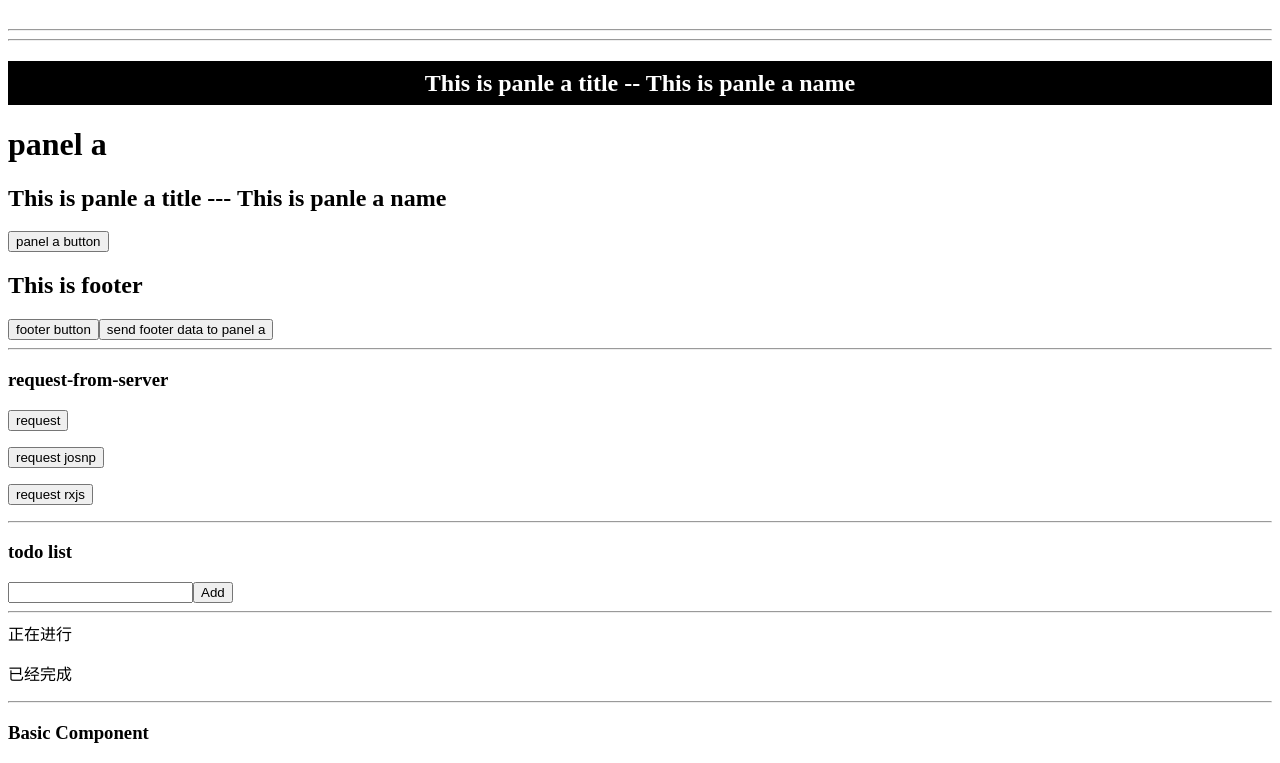
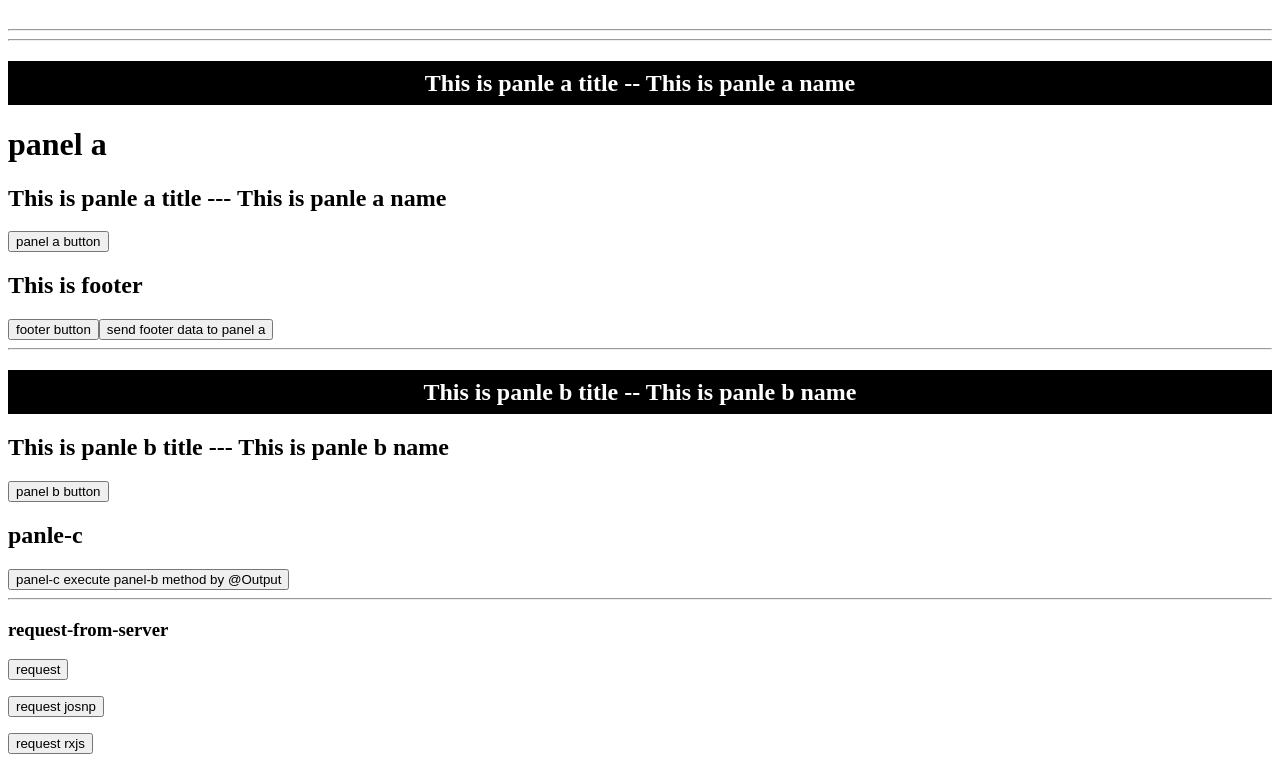
Before and after one commit to sillyhatxu/learning-angular, an Angular app: page / in a window 1280 px wide. Shown: the part 427-1190 px from the top of the page. Built offline with nearby package versions, Linux system fonts and the light colour scheme.

Commit message:
使用Output EventEmitter 父子组件传值，方法调用

```diff
--- a/src/app/app.component.html
+++ b/src/app/app.component.html
@@ -13,6 +13,8 @@
 <hr>
 <app-panle-a></app-panle-a>
 <hr>
+<app-panle-b></app-panle-b>
+<hr>
 <app-request-from-server></app-request-from-server>
 <hr>
 <app-demo-todo-list></app-demo-todo-list>
--- a/src/app/components/panle-b/panle-b.component.html
+++ b/src/app/components/panle-b/panle-b.component.html
@@ -1 +1,9 @@
-<p>panle-b works!</p>
+<app-header [title]="title" [name]="name"></app-header>
+<h2>{{ title }} --- {{ name }}</h2>
+<button (click)="requestData()">panel b button</button>
+<ul>
+    <li *ngFor="let item of items; let i = index;">
+        {{item.word}}
+    </li>
+</ul>
+<app-panle-c (toparent)=(requestData($event))></app-panle-c>
--- a/src/app/components/panle-b/panle-b.component.ts
+++ b/src/app/components/panle-b/panle-b.component.ts
@@ -1,4 +1,5 @@
 import { Component, OnInit } from '@angular/core';
+import { HttpClient } from '@angular/common/http'
 
 @Component({
   selector: 'app-panle-b',
@@ -7,9 +8,29 @@ import { Component, OnInit } from '@angular/core';
 })
 export class PanleBComponent implements OnInit {
 
-  constructor() { }
+  public title: string
+  public name: string
+  public items: any[];
+
+  constructor(private http: HttpClient) {
+    this.title = "This is panle b title"
+    this.name = "This is panle b name"
+  }
 
   ngOnInit() {
   }
 
+  requestData(e) {
+    console.log(e)
+    var _that = this;
+    var url = "http://word.xushikuan.com/words"
+    this.http.get(url).subscribe(function (data: { data: any }) {
+      console.log(data)
+      // _that.items = JSON.parse(data['_body']).data
+      // _that.items = data['data']
+      _that.items = data.data
+    }, function (err) {
+      console.log(err)
+    })
+  }
 }
--- a/src/app/components/panle-c/panle-c.component.html
+++ b/src/app/components/panle-c/panle-c.component.html
@@ -1 +1,2 @@
-<p>panle-c works!</p>
+<h2>panle-c</h2>
+<button (click)="requestData()">panel-c execute panel-b method by @Output</button>
--- a/src/app/components/panle-c/panle-c.component.ts
+++ b/src/app/components/panle-c/panle-c.component.ts
@@ -1,4 +1,4 @@
-import { Component, OnInit } from '@angular/core';
+import { Component, OnInit, Output, EventEmitter } from '@angular/core';
 
 @Component({
   selector: 'app-panle-c',
@@ -9,7 +9,13 @@ export class PanleCComponent implements OnInit {
 
   constructor() { }
 
+  //EventEmitter实现子组件传值给父组件
+  @Output() toparent = new EventEmitter()
+
   ngOnInit() {
   }
 
+  requestData() {
+    this.toparent.emit('panel-c value')
+  }
 }
```
Also changed, not shown: 1 other file (tests, documents, lock files or other folders).
